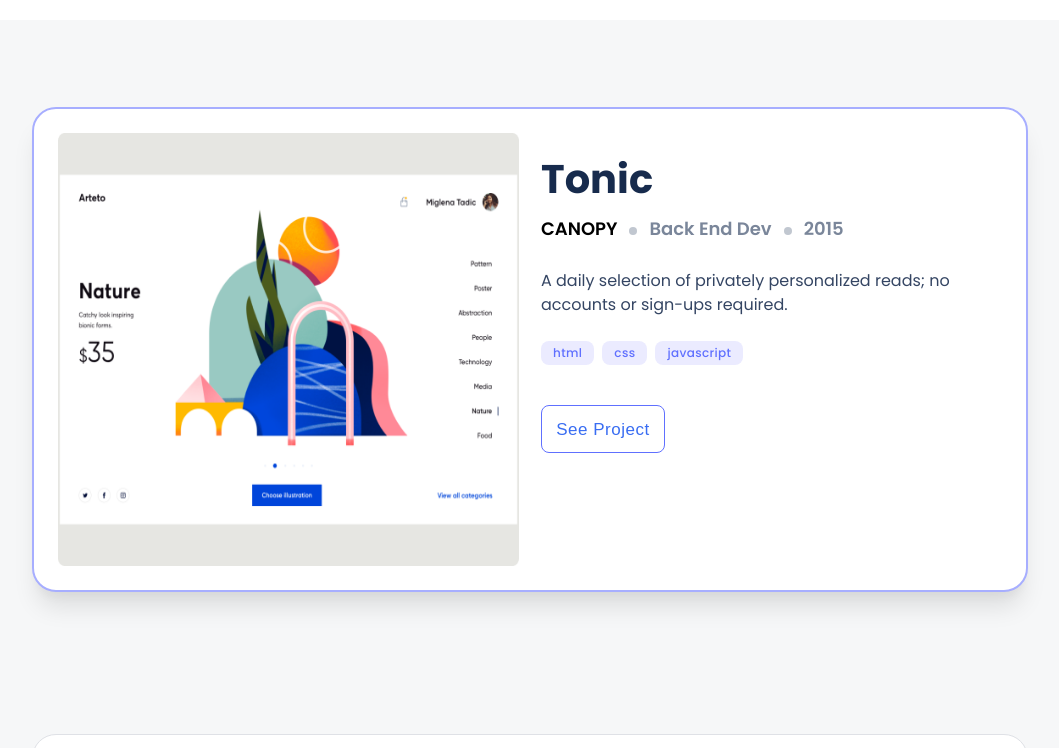
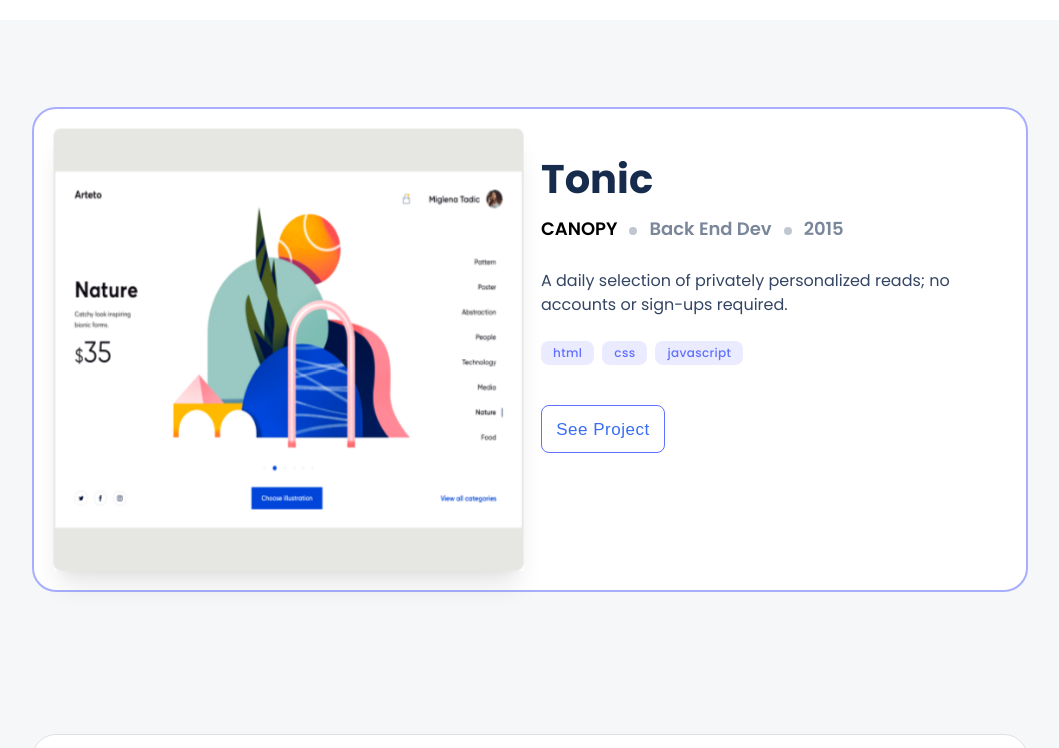
Before and after one commit to AnselemOdims/Portfolio, a website: page index.html in a window 1280 px wide. In both pictures the pointer is over the picture 398 px from the left and 1231 px from the top of the page. Shown: the part 883-1631 px from the top of the page, without its empty margins (110-1169 px from the left). Drawn offline with Linux system fonts and the light colour scheme.

Commit message:
Add a transform scale to the card image

```diff
--- a/assets/styles/large.css
+++ b/assets/styles/large.css
@@ -46,10 +46,14 @@
     border-radius: 24px;
   }
 
+  section.card-container > div.card figure img:hover {
+    transform: scale(1.02, 1.02);
+    box-shadow: rgba(0, 0, 0, 0.1) 0 20px 25px -5px, rgba(0, 0, 0, 0.04) 0 10px 10px -5px;
+  }
+
   section.card-container > div.card:hover {
     border: 2px solid #a7aeff;
     cursor: pointer;
-    box-shadow: rgba(0, 0, 0, 0.1) 0 20px 25px -5px, rgba(0, 0, 0, 0.04) 0 10px 10px -5px;
   }
 
   section.card-container > div.card:nth-child(even) figure {
```
